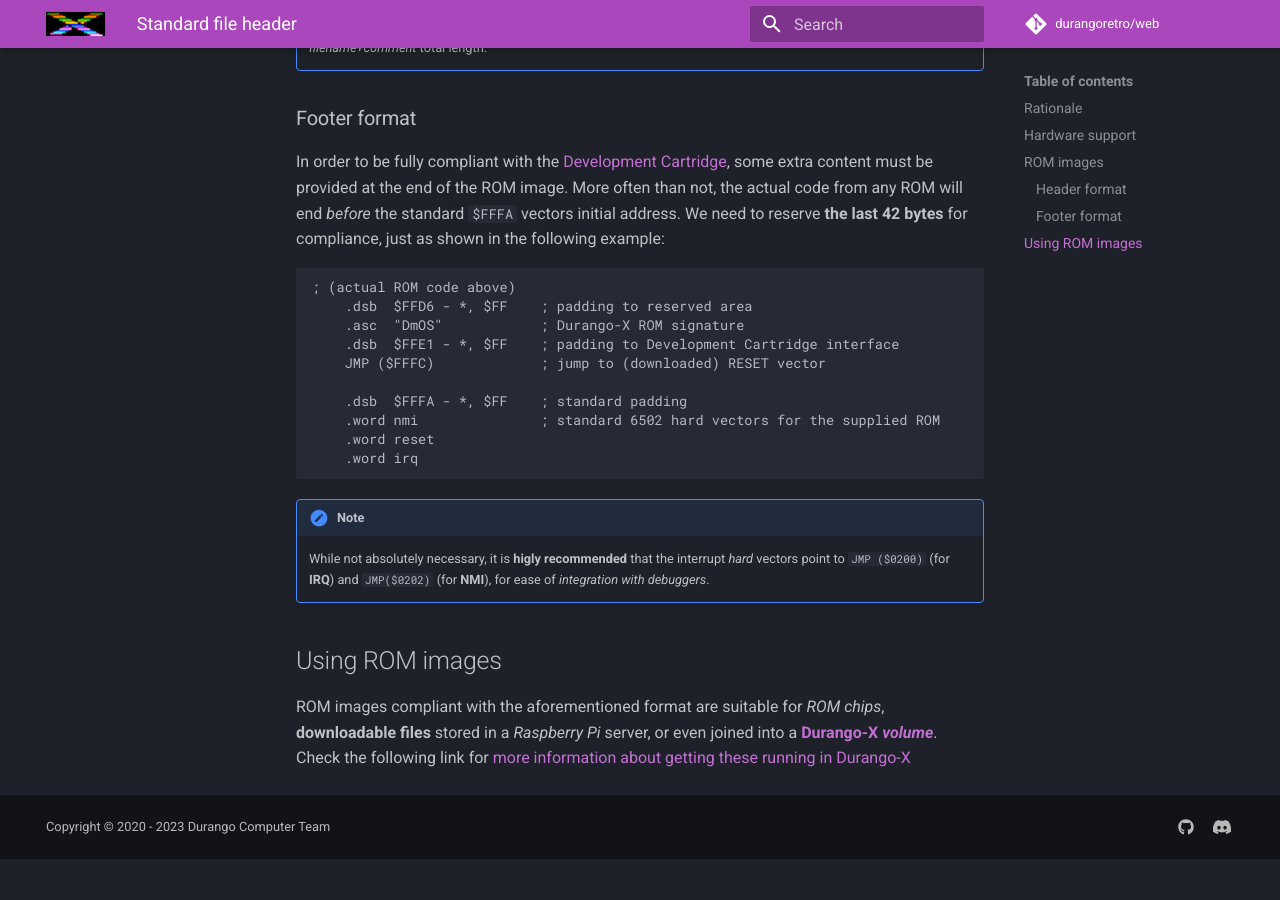
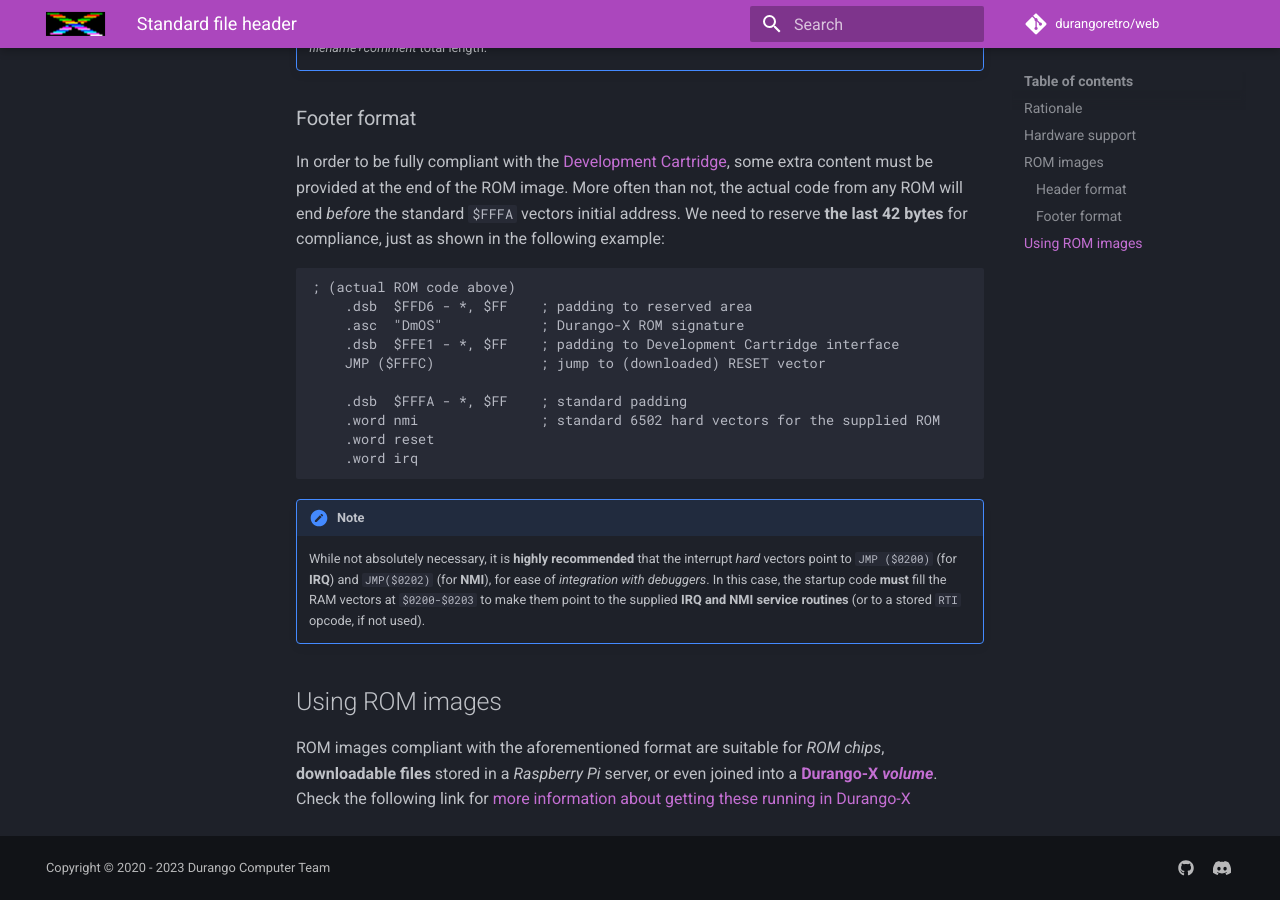
Before and after one commit to durangoretro/web, an MkDocs documentation site: the page built from docs/software/header.md, in a window 1280 px wide and 900 px high, scrolled down 2517 px. Built offline with MkDocs 1.6.1 and Material for MkDocs 9.7.7, drawn with Linux system fonts in a browser that asks for light colours; comment, search, counter and statistics services are not loaded; before the commit the page ends 3376 px from its top, so only the background shows below that.

Commit message:
fixes on header info

```diff
--- a/docs/software/header.md
+++ b/docs/software/header.md
@@ -82,7 +82,7 @@ In order to be fully compliant with the [Development Cartridge](../hardware/dev_
 
 !!! note
 
-	While not absolutely necessary, it is **higly recommended** that the interrupt _hard_ vectors point to `JMP ($0200)` (for **IRQ**) and `JMP($0202)` (for **NMI**), for ease of _integration with debuggers_.
+	While not absolutely necessary, it is **highly recommended** that the interrupt _hard_ vectors point to `JMP ($0200)` (for **IRQ**) and `JMP($0202)` (for **NMI**), for ease of _integration with debuggers_. In this case, the startup code **must** fill the RAM vectors at `$0200-$0203` to make them point to the supplied **IRQ and NMI service routines** (or to a stored `RTI` opcode, if not used).
 
 ## Using ROM images
 
```
